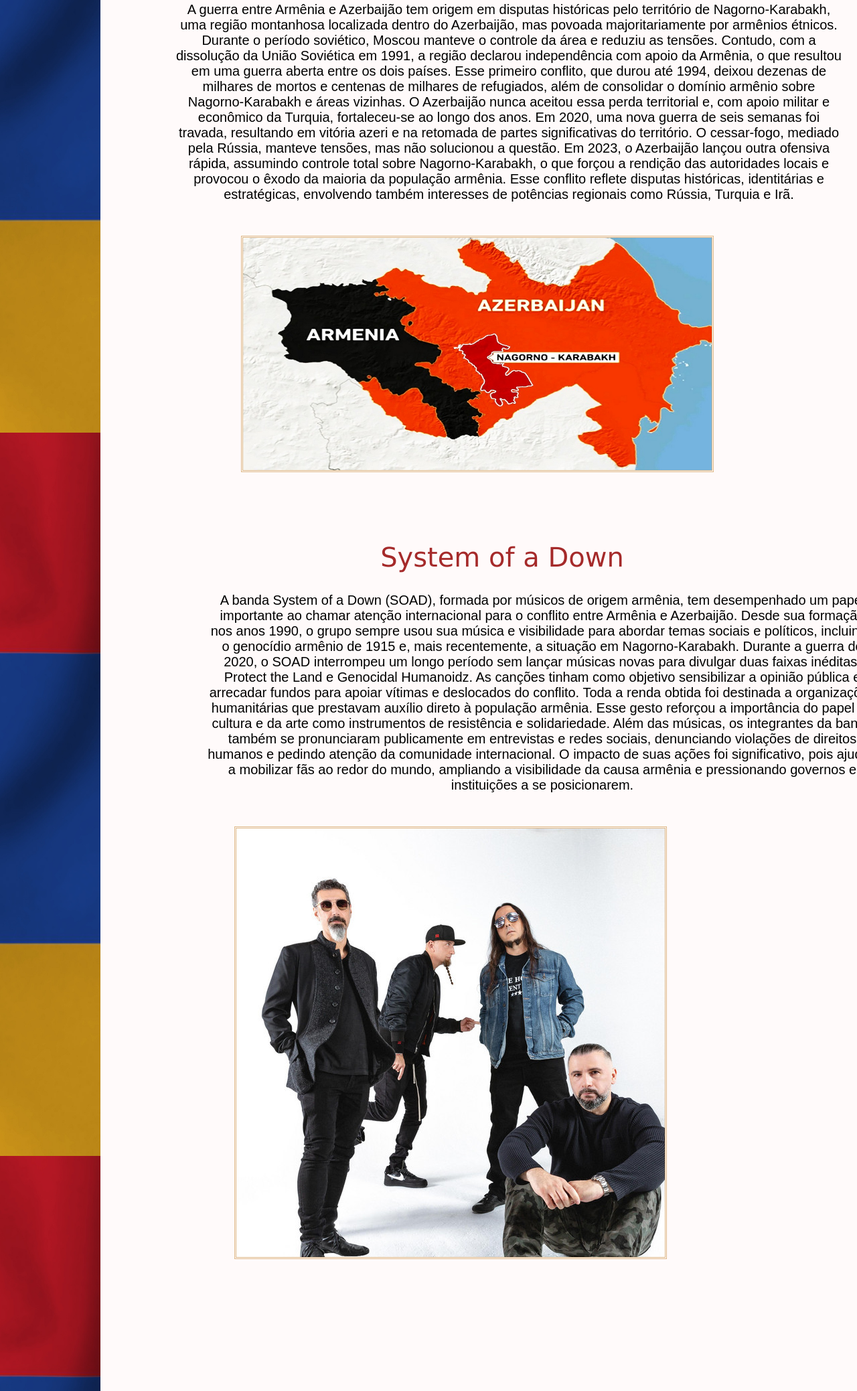
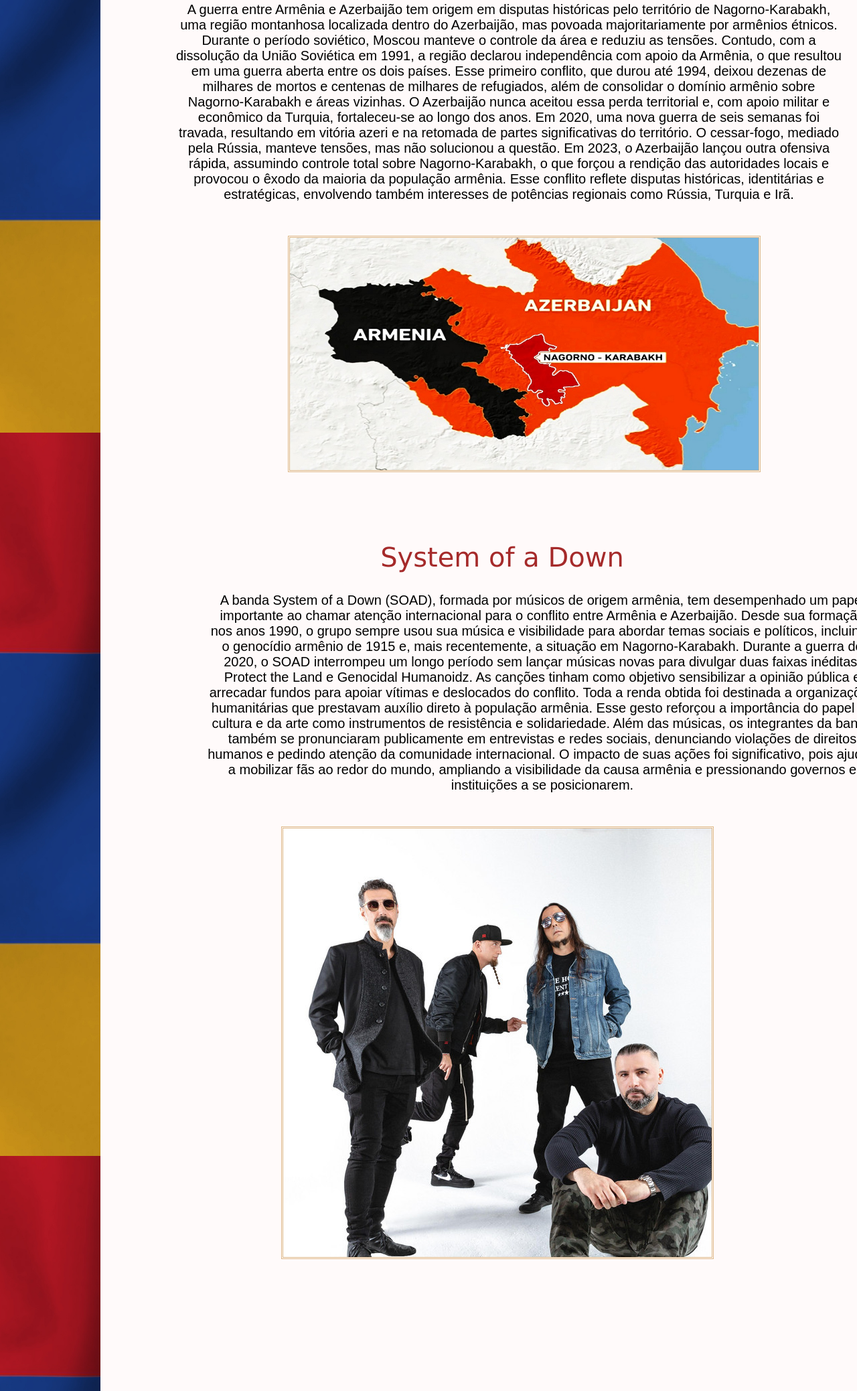
Before and after one commit to FelipePeixoto123/Tarefas-Web-design, a plain HTML site: page tarefa5.html in a window 1280 px wide. Shown: the part 434-2511 px from the top of the page at 67% size. Drawn offline with Linux system fonts and the light colour scheme.

Commit message:
Update tarefa5.html

```diff
--- a/tarefa5.html
+++ b/tarefa5.html
@@ -32,7 +32,7 @@
                     text-align: center;
                 }
                 .nagorno{
-                    margin-left: 210px;
+                    margin-left: 280px;
                     width:700px;
                     margin-top: 50px;
                     border: double;
@@ -54,7 +54,7 @@
                     font-family: 'Lucida Sans', 'Lucida Sans Regular', 'Lucida Grande', 'Lucida Sans Unicode', Geneva, Verdana, sans-serif;
                 }
                 .banda{
-                    margin-left: 200px;
+                    margin-left: 270px;
                     margin-top: 50px;
                     border: double;
                     border-color: burlywood;
```
